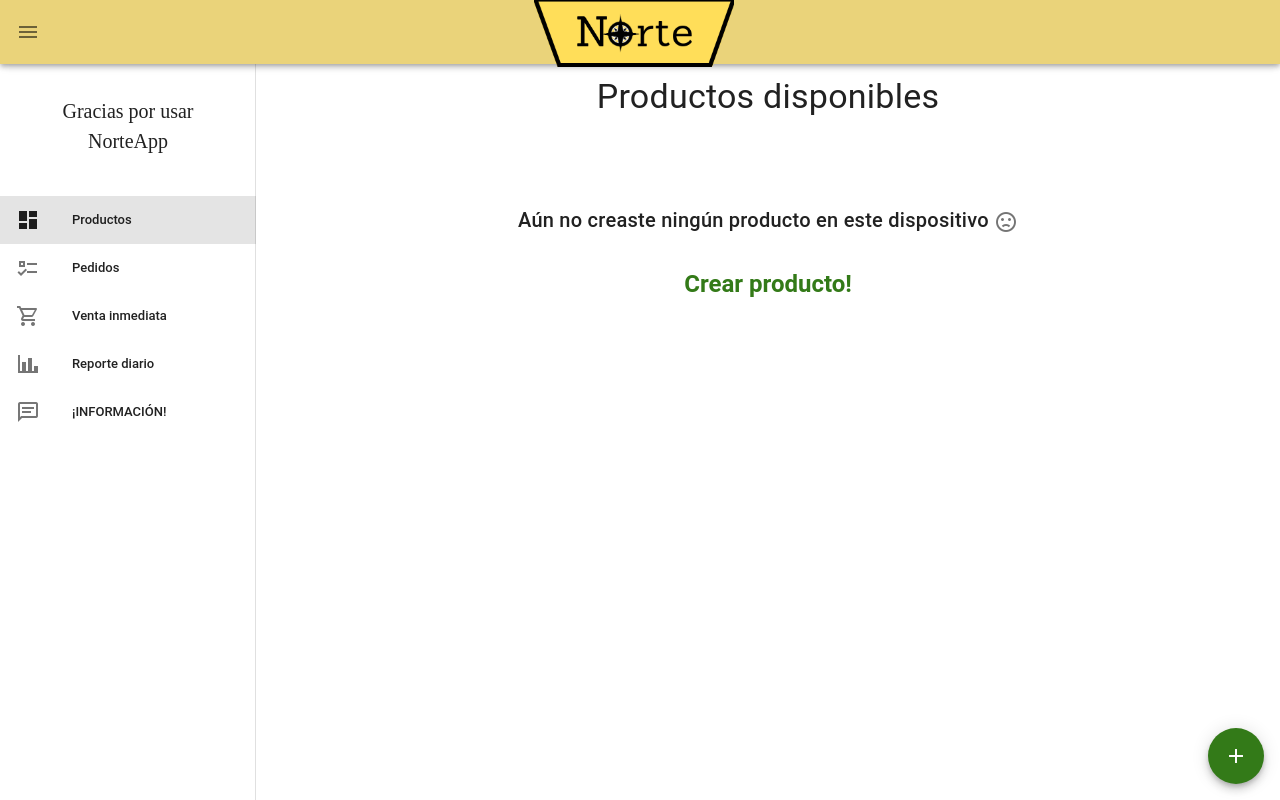
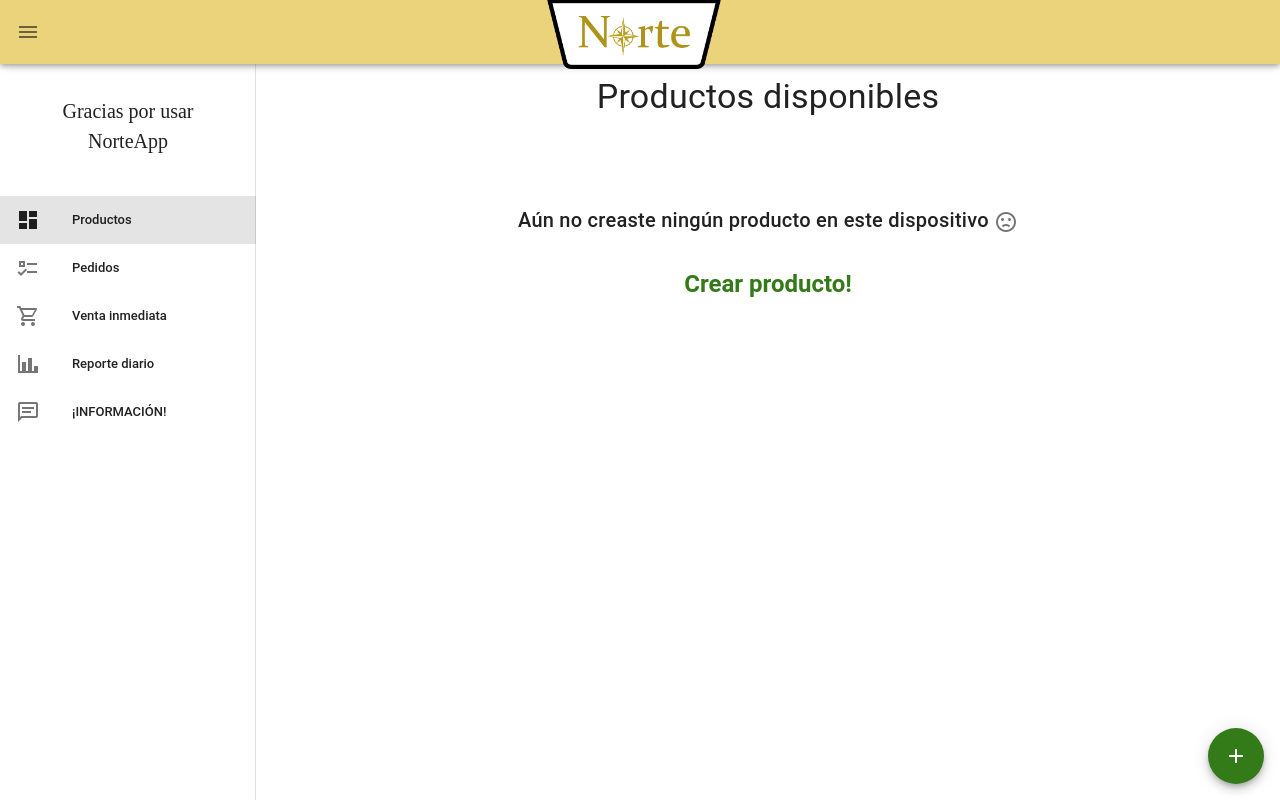
Before and after one commit to colomuller91/norteapp, a Vue app: page /info#/productos in a window 1280 px wide. Built offline with nearby package versions, Linux system fonts and the light colour scheme; a small style sheet from the web is missing.

Commit message:
new logo

```diff
--- a/src/App.vue
+++ b/src/App.vue
@@ -31,7 +31,7 @@
       <v-app-bar-nav-icon @click.stop="drawer = !drawer"></v-app-bar-nav-icon>
       <v-spacer></v-spacer>
       <p class="display-1 mb-0" style=" margin-left: -48px">
-        <img :src="require('@/assets/logonorte.png')" style="height: 70px; vertical-align: sub" />
+        <img :src="require('@/assets/logonortecom.png')" style="height: 70px; margin-top:4px; vertical-align: sub" />
       </p>
       <v-spacer></v-spacer>
 
```
Also changed, not shown: src/assets/logonortecom.png (added).
